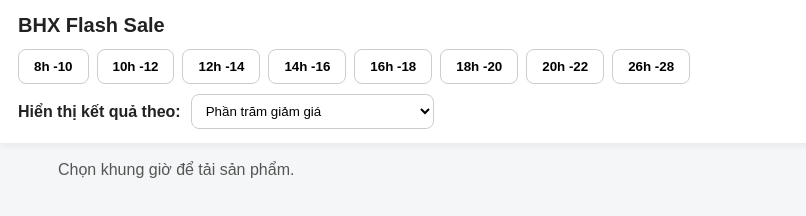
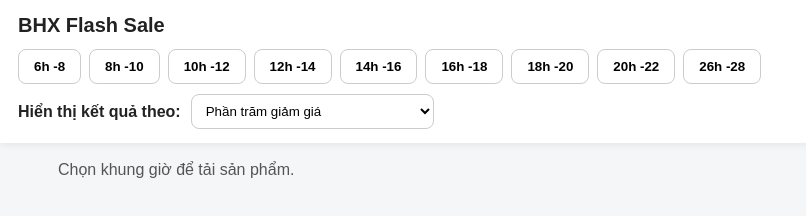
Before and after one commit to hao759/FlashSale_BHX, a website: page index.html in a window 1280 px wide. Shown: the whole page, without its empty margins (0-806 px from the left). Drawn offline with Linux system fonts and the light colour scheme.

Commit message:
two commit

```diff
--- a/index.html
+++ b/index.html
@@ -403,7 +403,7 @@
         }
 
         // Hiện các nút 1–6; có thể sửa mảng này nếu API hỗ trợ số timeline khác.
-        [1, 2, 3, 4, 5, 6, 7, 10].forEach(id => {
+        [0, 1, 2, 3, 4, 5, 6, 7, 10].forEach(id => {
             const button = document.createElement("button");
             button.type = "button";
             button.className = "timeline";
```
